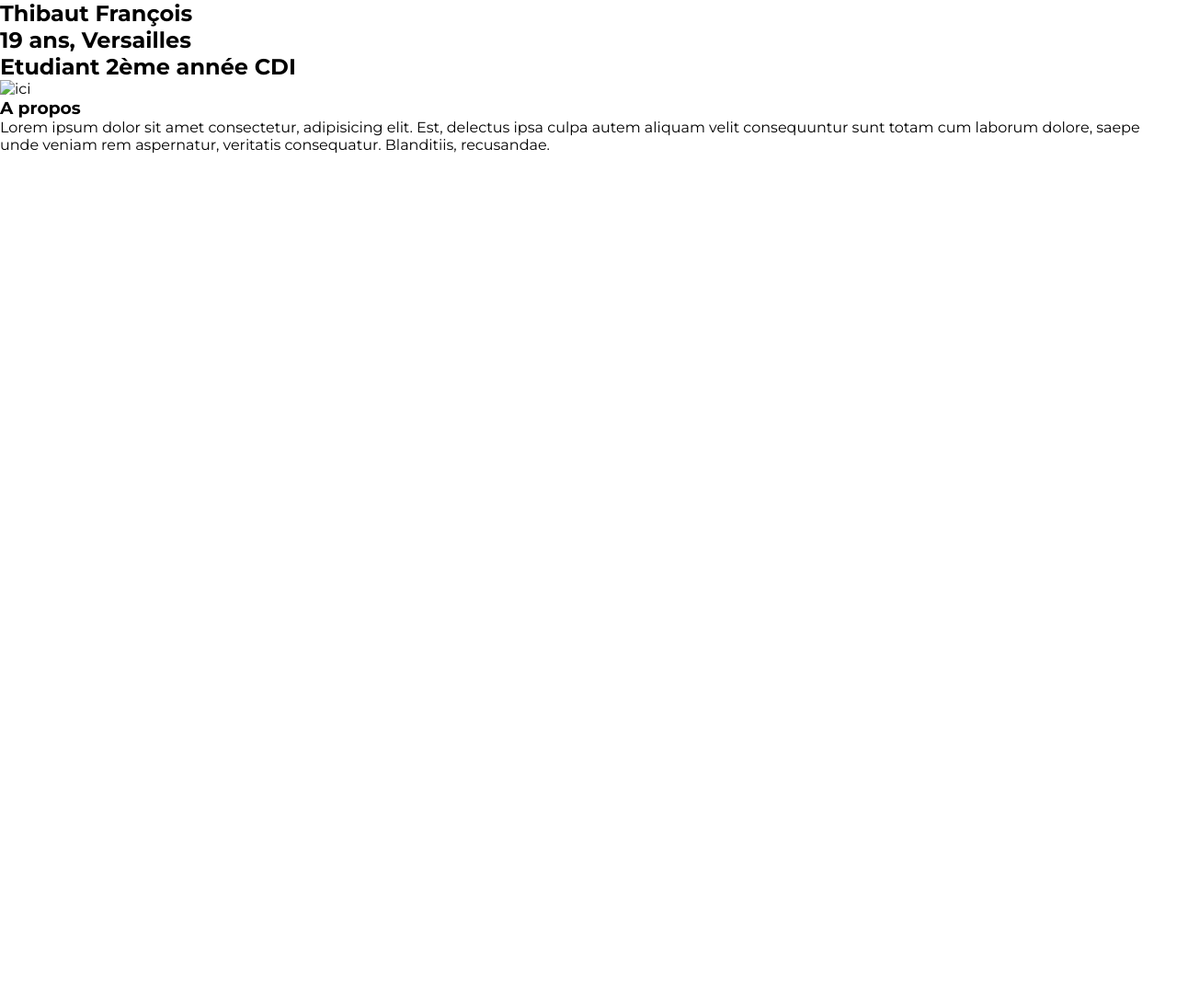
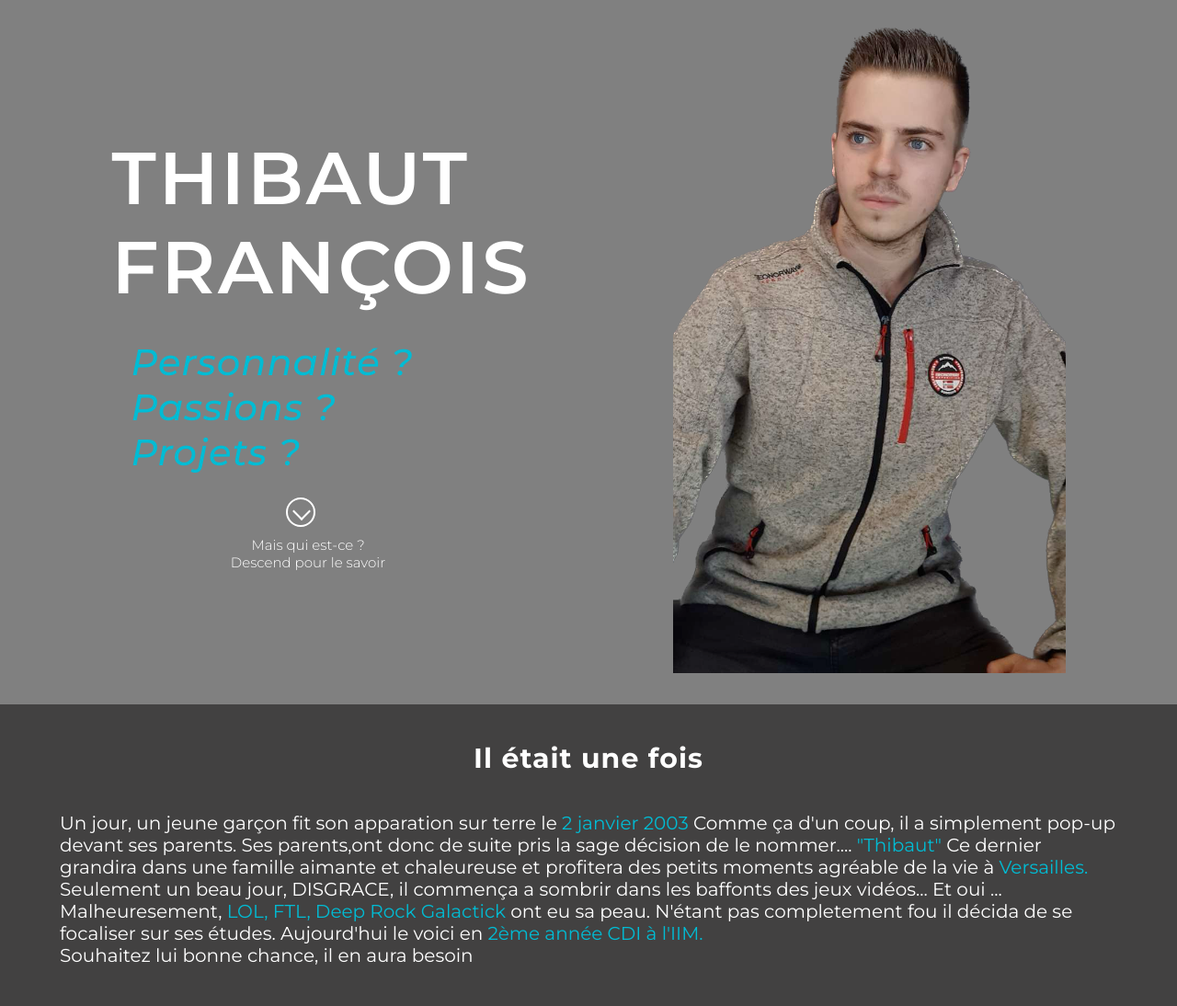
Before and after one commit to arthur881/Rendu_cours_git, a plain HTML site: page pres_thibaut.html in a window 1280 px wide. Shown: the whole page at 92% size. Before the commit the page ends 800 px from the top, so only its background shows below. Drawn offline with Linux system fonts and the light colour scheme.

Commit message:
:construction: Add Biography section

```diff
--- a/pres_thibaut.html
+++ b/pres_thibaut.html
@@ -12,17 +12,35 @@
         <section class="first-section">
             <div class="content-left">
                 <h1>Thibaut François</h1>
-                <h2 class="infos"> 19 ans, Versailles</h2>
-                <h2 class="infos"> Etudiant 2ème année CDI</h2>
+                <h2 class="infos"> Personnalité ?</h2>
+                <h2 class="infos"> Passions ?</h2>
+                <h2 class="infos"> Projets ?</h2>
+                <div class="content-scroll">
+                    <a href="#" class="scroll-down" address="true"></a>
+                    <p>Mais qui est-ce ?</p>
+                    <p>Descend pour le savoir</p>
+                </div>
             </div>
             <div class="content-right">
-                <img src="" alt="ici" class="">
+                <img src="./images/1.png" alt="ici" class="hero-img">
             </div>
         </section>
+
         <section class="second-section">
             <div class="bio">
-                <h3 class="title-bio ">A propos</h3>
-                <p class="text-bio"> Lorem ipsum dolor sit amet consectetur, adipisicing elit. Est, delectus ipsa culpa autem aliquam velit consequuntur sunt totam cum laborum dolore, saepe unde veniam rem aspernatur, veritatis consequatur. Blanditiis, recusandae.</p>
+                <h3 class="title-bio ">Il était une fois</h3>
+                <p class="text-bio"> Un jour, un jeune garçon fit son apparation sur terre le
+                <span class="date">2 janvier 2003 </span>
+                Comme ça d'un coup, il a simplement pop-up devant ses parents. Ses parents,ont donc de suite pris la sage décision de le nommer....
+                <span class="name">"Thibaut" </span>
+                Ce dernier grandira dans une famille aimante et chaleureuse et profitera des petits moments agréable de la vie à
+                <span class="city">Versailles. </span>
+                Seulement un beau jour, DISGRACE, il commença a sombrir dans les baffonts des jeux vidéos... Et oui ... Malheuresement,
+                <span class="game">LOL, FTL, Deep Rock Galactick </span>
+                ont eu sa peau. N'étant pas completement fou il décida de se focaliser sur ses études. Aujourd'hui le voici en
+                <span class="school">2ème année CDI à l'IIM.</span>
+                <br> Souhaitez lui bonne chance, il en aura besoin
+                </p>
             </div>
         </section>
     </main>
--- a/style_thibaut.css
+++ b/style_thibaut.css
@@ -6,3 +6,149 @@
     box-sizing: border-box;
     font-family: 'Montserrat', sans-serif;
 }
+
+.first-section{
+    display: flex;
+    align-items: center;
+    justify-content: center;
+    padding: 30px;
+    background-color: grey;
+}
+
+.content-left{
+    flex-basis: 50%;
+    display: flex;
+    flex-direction: column;
+    align-items: flex-start;
+}
+
+.first-section h1{
+    margin-bottom: 5%;
+    font-size: 80px;
+    letter-spacing: 3px;
+    font-weight: 600;
+    text-transform: uppercase;
+    color: white;
+}
+
+.first-section .content-left .infos{
+    margin: 0px 21px 0px;
+    font-size: 40px;
+    letter-spacing: 1px;
+    font: 15, 0, 0px;
+    color: #00bcd4;
+    font-weight: 500;
+    font-style: oblique;
+}
+
+.content-scroll {
+    display: flex;
+    flex-direction: column;
+    /* margin: 25px 0px 0px; */
+    padding: 25px 0px 0px;
+    width: 70%;
+    align-items: center;
+}
+
+.first-section .content-left .content-scroll p{
+    font-size: 15px;
+    font-weight: 100;
+    color: white;
+}
+
+.content-right{
+    flex-basis: 35%;
+}
+
+.hero-img{
+    width: 100%;
+}
+
+.scroll-down {
+    opacity: 1;
+    -webkit-transition: all .5s ease-in 3s;
+    transition: all .5s ease-in 3s;
+}
+
+.scroll-down {
+    /* position: absolute;
+    bottom: 30px;
+    left: 50%; */
+    margin-left: -16px;
+    margin-bottom: 10px;
+    display: block;
+    width: 32px;
+    height: 32px;
+    border: 2px solid #FFF;
+    background-size: 14px auto;
+    border-radius: 50%;
+    z-index: 2;
+    -webkit-animation: bounce 2s infinite 2s;
+    animation: bounce 2s infinite 2s;
+    -webkit-transition: all .2s ease-in;
+    transition: all .2s ease-in;
+}
+
+.scroll-down:before {
+    position: absolute;
+    top: calc(50% - 8px);
+    left: calc(50% - 6px);
+    transform: rotate(-45deg);
+    display: block;
+    width: 12px;
+    height: 12px;
+    content: "";
+    border: 2px solid white;
+    border-width: 0px 0 2px 2px;
+}
+
+@keyframes bounce {
+    0%,
+    100%,
+    20%,
+    50%,
+    80% {
+    -webkit-transform: translateY(0);
+    -ms-transform: translateY(0);
+    transform: translateY(0);
+}
+40% {
+    -webkit-transform: translateY(-10px);
+    -ms-transform: translateY(-10px);
+    transform: translateY(-10px);
+}
+60% {
+    -webkit-transform: translateY(-5px);
+    -ms-transform: translateY(-5px);
+    transform: translateY(-5px);
+}
+}
+
+.second-section{
+    background-color: rgb(66, 65, 65);
+}
+
+.bio{
+    display: flex;
+    flex-direction: column;
+    align-items: center;
+    margin: 10p;
+    padding: 25px;
+}
+
+.title-bio{
+    color: white;
+    font-size: 30px;
+    padding-top: 15px;
+    letter-spacing: 1px;
+}
+
+.text-bio{
+    color: white;
+    font-size: 20px;
+    padding: 40Px;
+}
+
+span{
+    color: #00bcd4 ;
+}
```
Also changed, not shown: images/1.png (added), images/2.JPG (added), images/3.JPG (added), 2 other files.
